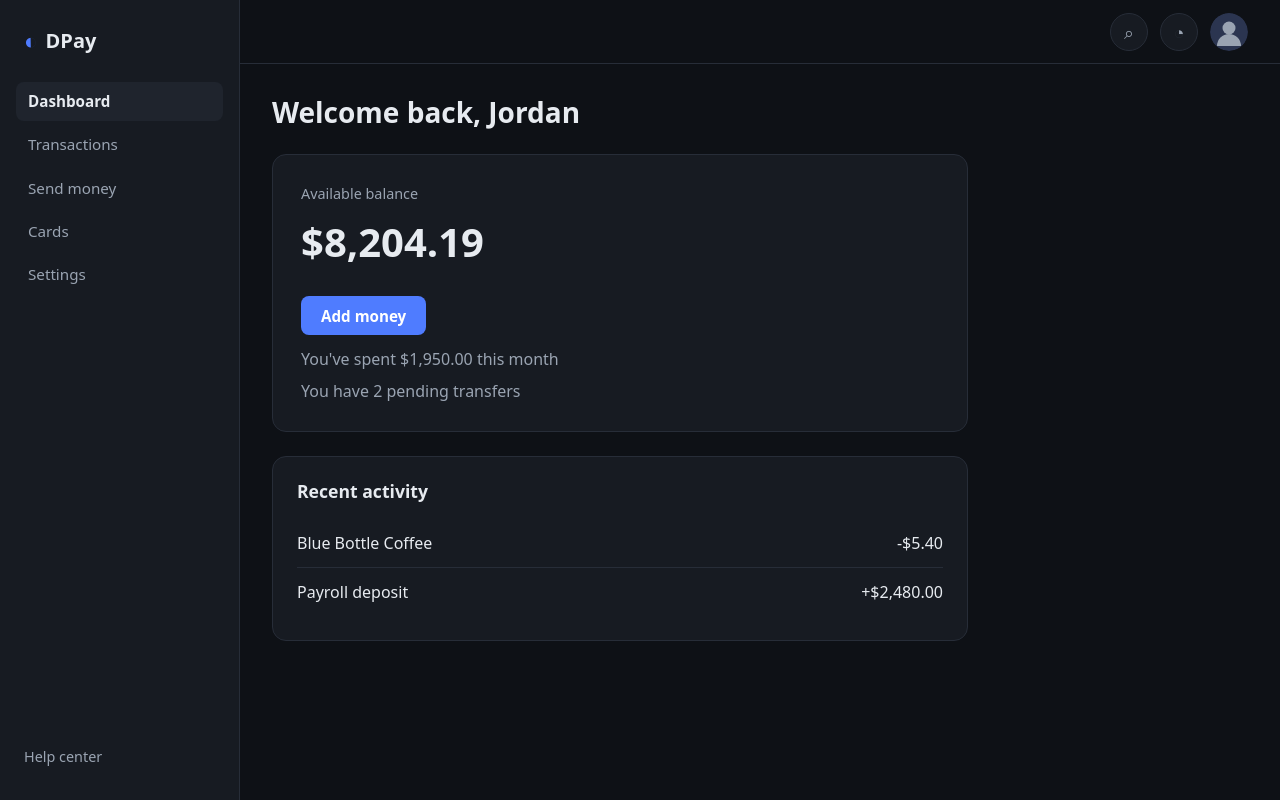
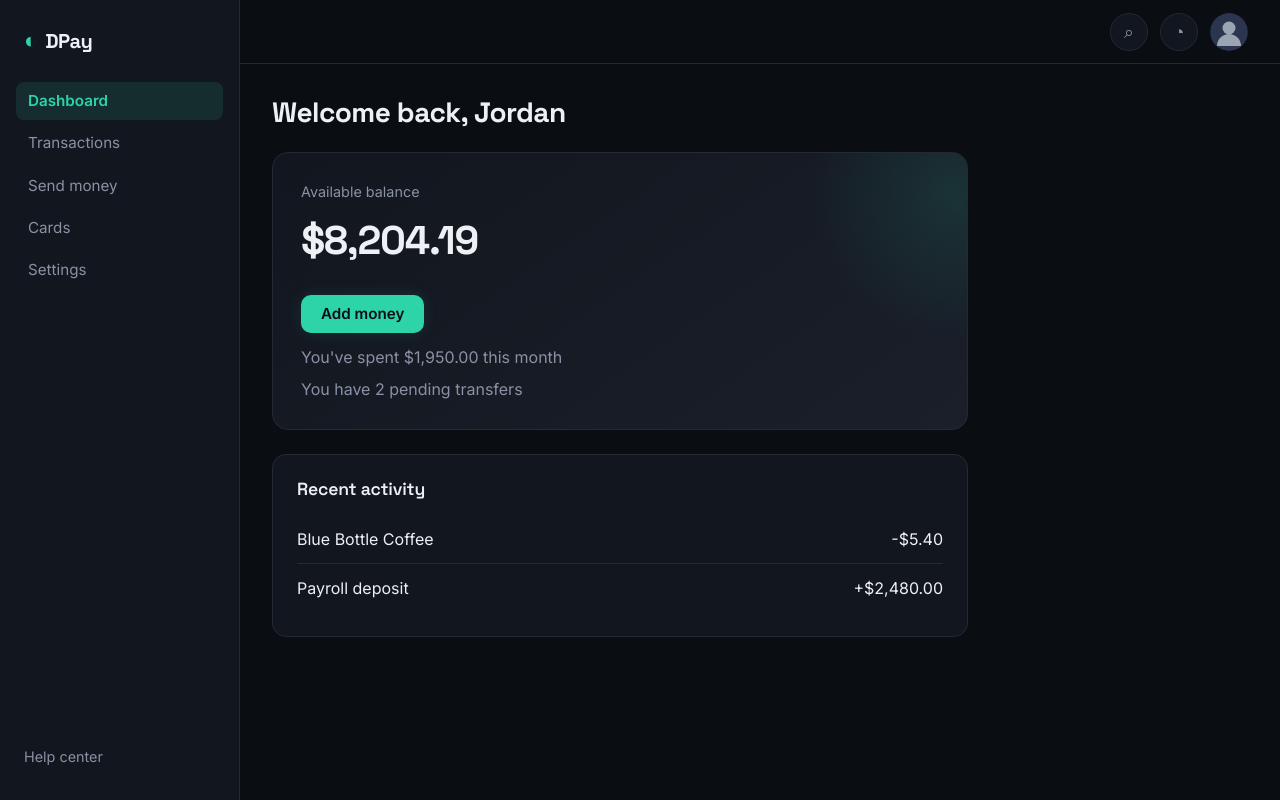
Before and after one commit to jholiga/v0-demo, a React (Vite) app: page / in a window 1280 px wide. Built offline with nearby package versions, Linux system fonts and the light colour scheme.

Commit message:
push visuals

```diff
--- a/src/App.css
+++ b/src/App.css
@@ -17,8 +17,10 @@
   display: flex;
   align-items: center;
   gap: 0.5rem;
+  font-family: var(--font-display);
   font-size: 1.25rem;
   font-weight: 700;
+  letter-spacing: -0.02em;
   padding: 0 0.5rem 1.5rem;
 }
 .brand-mark {
@@ -39,14 +41,15 @@
   border-radius: 8px;
   font-size: 0.95rem;
   cursor: pointer;
+  transition: all 0.15s ease;
 }
 .sidebar-link:hover {
   background: var(--surface-2);
   color: var(--text);
 }
 .sidebar-link.active {
-  background: var(--surface-2);
-  color: var(--text);
+  background: var(--accent-muted);
+  color: var(--accent);
   font-weight: 600;
 }
 .sidebar-footer {
@@ -57,9 +60,10 @@
   color: var(--text-dim);
   text-decoration: none;
   font-size: 0.9rem;
+  transition: color 0.15s ease;
 }
 .sidebar-help:hover {
-  color: var(--text);
+  color: var(--accent);
 }
 
 /* Main */
@@ -100,9 +104,10 @@
 .txn-count {
   list-style: none;
   color: var(--text-dim);
-  font-size: 0.8rem;
+  font-size: 0.75rem;
   text-transform: uppercase;
-  letter-spacing: 0.04em;
+  letter-spacing: 0.06em;
+  font-weight: 500;
   padding: 0 0 0.5rem;
 }
 .txn-main {
@@ -116,26 +121,43 @@
 
 /* Balance (feature-specific) */
 .balance-card {
-  background: var(--surface);
+  background: linear-gradient(145deg, var(--surface) 0%, var(--surface-2) 100%);
   border: 1px solid var(--border);
-  border-radius: 14px;
+  border-radius: 16px;
   padding: 1.75rem;
   display: flex;
   flex-direction: column;
   gap: 0.5rem;
+  position: relative;
+  overflow: hidden;
+}
+.balance-card::before {
+  content: "";
+  position: absolute;
+  top: -40%;
+  right: -20%;
+  width: 300px;
+  height: 300px;
+  background: radial-gradient(circle, var(--accent-muted) 0%, transparent 70%);
+  pointer-events: none;
 }
 .balance-label {
   color: var(--text-dim);
   font-size: 0.9rem;
+  position: relative;
 }
 .balance-amount {
+  font-family: var(--font-display);
   font-size: 2.5rem;
   font-weight: 700;
+  letter-spacing: -0.03em;
+  position: relative;
 }
 .balance-actions {
   display: flex;
   gap: 0.75rem;
   margin: 1rem 0 0.25rem;
+  position: relative;
 }
 
 /* Forms (feature-specific) */
@@ -155,14 +177,17 @@
   width: 100%;
   background: var(--surface);
   border: 1px solid var(--border);
-  border-radius: 8px;
+  border-radius: 10px;
   padding: 0.65rem 0.85rem;
   color: var(--text);
   font-size: 0.95rem;
+  font-family: inherit;
+  transition: border-color 0.15s ease, box-shadow 0.15s ease;
 }
 .field-input:focus {
   outline: none;
   border-color: var(--accent);
+  box-shadow: 0 0 0 3px var(--accent-muted);
 }
 .settings-actions {
   display: flex;
@@ -177,31 +202,48 @@
   gap: 1rem;
 }
 .payment-card {
-  background: linear-gradient(135deg, #2b3550, #171b22);
+  background: linear-gradient(135deg, #162a2a 0%, var(--surface) 100%);
   border: 1px solid var(--border);
-  border-radius: 14px;
+  border-radius: 16px;
   padding: 1.5rem;
   display: flex;
   flex-direction: column;
   gap: 0.5rem;
   align-items: flex-start;
+  position: relative;
+  overflow: hidden;
+}
+.payment-card::after {
+  content: "";
+  position: absolute;
+  bottom: -30%;
+  right: -10%;
+  width: 200px;
+  height: 200px;
+  background: radial-gradient(circle, var(--accent-muted) 0%, transparent 70%);
+  pointer-events: none;
 }
 .payment-card.virtual {
-  background: linear-gradient(135deg, #2c2348, #171b22);
+  background: linear-gradient(135deg, #1e1a30 0%, var(--surface) 100%);
 }
 .payment-card-type {
   color: var(--text-dim);
   font-size: 0.85rem;
+  position: relative;
 }
 .payment-card-number {
+  font-family: var(--font-display);
   font-size: 1.15rem;
   font-weight: 600;
+  letter-spacing: 0.02em;
   margin-bottom: 0.75rem;
+  position: relative;
 }
 .payment-card-note {
   color: var(--text-dim);
   font-size: 0.85rem;
   margin: 0.5rem 0 0;
+  position: relative;
 }
 
 @media (max-width: 640px) {
--- a/src/design-system/atoms/Button/Button.module.css
+++ b/src/design-system/atoms/Button/Button.module.css
@@ -1,11 +1,12 @@
 .button {
   border: none;
-  border-radius: 8px;
+  border-radius: 10px;
   padding: 0.6rem 1.25rem;
   font-size: 0.95rem;
   font-weight: 600;
   cursor: pointer;
   font-family: inherit;
+  transition: all 0.15s ease;
 }
 
 .button:disabled {
@@ -15,11 +16,13 @@
 
 .primary {
   background: var(--accent);
-  color: #fff;
+  color: #0a0e13;
+  box-shadow: 0 0 16px var(--accent-muted);
 }
 
 .primary:hover:not(:disabled) {
   background: var(--accent-hover);
+  box-shadow: 0 0 24px var(--accent-muted), 0 2px 8px rgba(0, 0, 0, 0.3);
 }
 
 .secondary {
@@ -30,6 +33,7 @@
 
 .secondary:hover:not(:disabled) {
   background: var(--surface);
+  border-color: var(--text-dim);
 }
 
 .link {
--- a/src/design-system/atoms/Chip/Chip.module.css
+++ b/src/design-system/atoms/Chip/Chip.module.css
@@ -7,14 +7,16 @@
   font-size: 0.85rem;
   cursor: pointer;
   font-family: inherit;
+  transition: all 0.15s ease;
 }
 
 .chip:hover {
   color: var(--text);
+  border-color: var(--text-dim);
 }
 
 .active {
   background: var(--accent);
   border-color: var(--accent);
-  color: #fff;
+  color: #0a0e13;
 }
--- a/src/design-system/atoms/IconButton/IconButton.module.css
+++ b/src/design-system/atoms/IconButton/IconButton.module.css
@@ -12,8 +12,10 @@
   justify-content: center;
   padding: 0;
   font-family: inherit;
+  transition: color 0.15s ease, border-color 0.15s ease;
 }
 
 .iconButton:hover {
-  color: var(--text);
+  color: var(--accent);
+  border-color: var(--accent);
 }
--- a/src/design-system/atoms/Input/Input.module.css
+++ b/src/design-system/atoms/Input/Input.module.css
@@ -2,16 +2,18 @@
   width: 100%;
   background: var(--surface);
   border: 1px solid var(--border);
-  border-radius: 8px;
+  border-radius: 10px;
   padding: 0.65rem 0.85rem;
   color: var(--text);
   font-size: 0.95rem;
   font-family: inherit;
+  transition: border-color 0.15s ease, box-shadow 0.15s ease;
 }
 
 .input:focus {
   outline: none;
   border-color: var(--accent);
+  box-shadow: 0 0 0 3px var(--accent-muted);
 }
 
 .input:disabled {
--- a/src/design-system/atoms/Text/Text.module.css
+++ b/src/design-system/atoms/Text/Text.module.css
@@ -1,7 +1,9 @@
 .title {
+  font-family: var(--font-display);
   font-size: 1.75rem;
   font-weight: 700;
-  line-height: 1.2;
+  line-height: 1.15;
+  letter-spacing: -0.02em;
   margin: 0;
 }
 
@@ -23,7 +25,7 @@
 }
 
 .error {
-  color: #f87171;
+  color: var(--negative);
   font-size: 0.85rem;
   margin: 0;
 }
--- a/src/design-system/molecules/Panel/Panel.module.css
+++ b/src/design-system/molecules/Panel/Panel.module.css
@@ -3,6 +3,7 @@
   border: 1px solid var(--border);
   border-radius: 14px;
   padding: 1.5rem;
+  transition: border-color 0.15s ease;
 }
 
 .head {
@@ -13,8 +14,10 @@
 }
 
 .title {
+  font-family: var(--font-display);
   font-size: 1.1rem;
   font-weight: 600;
+  letter-spacing: -0.01em;
   margin: 0;
 }
 
--- a/src/index.css
+++ b/src/index.css
@@ -1,17 +1,23 @@
+@import url("https://fonts.googleapis.com/css2?family=Space+Grotesk:wght@400;500;600;700&family=Inter:wght@400;500;600&display=swap");
+
 :root {
-  font-family: system-ui, -apple-system, "Segoe UI", Roboto, sans-serif;
+  font-family: "Inter", system-ui, -apple-system, sans-serif;
   line-height: 1.5;
   font-weight: 400;
 
-  --bg: #0e1116;
-  --surface: #171b22;
-  --surface-2: #1f242d;
-  --border: #272d38;
-  --text: #e7ebf0;
-  --text-dim: #9aa4b2;
-  --accent: #4f7cff;
-  --accent-hover: #3f6af0;
-  --positive: #34d399;
+  --bg: #0a0e13;
+  --surface: #12161e;
+  --surface-2: #1a1f2a;
+  --border: #232a36;
+  --text: #edf0f5;
+  --text-dim: #8892a4;
+  --accent: #2dd4a8;
+  --accent-hover: #22b892;
+  --accent-muted: rgba(45, 212, 168, 0.12);
+  --positive: #2dd4a8;
+  --negative: #f87171;
+
+  --font-display: "Space Grotesk", system-ui, sans-serif;
 
   color: var(--text);
   background-color: var(--bg);
@@ -29,8 +35,10 @@ body {
 h1,
 h2,
 h3 {
-  line-height: 1.2;
+  font-family: var(--font-display);
+  line-height: 1.15;
   margin: 0;
+  letter-spacing: -0.02em;
 }
 
 button {
```
